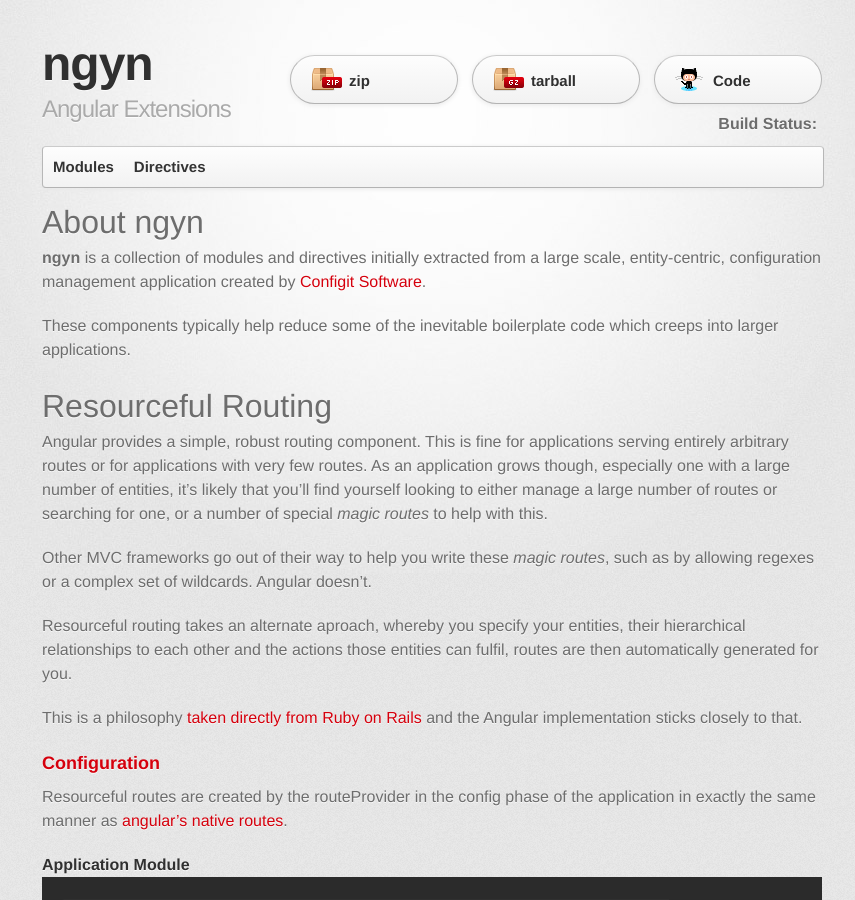
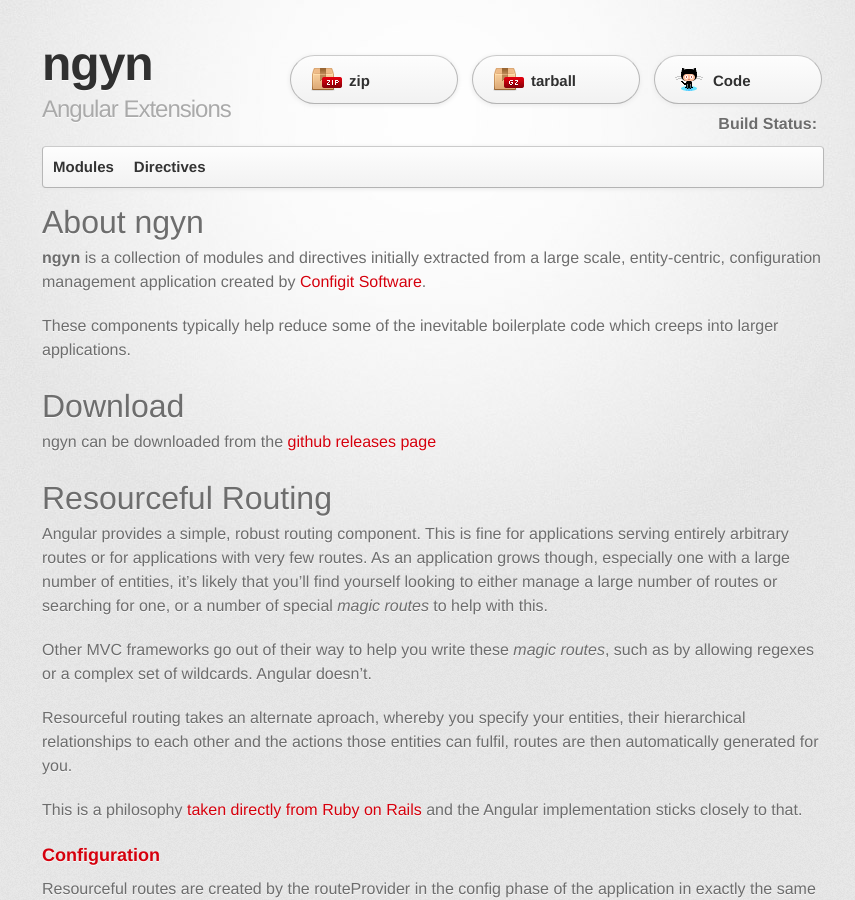
Before and after one commit to configit/ngyn, a Jekyll site: the page built from index.md, in a window 1280 px wide and 900 px high. Shown: the whole window, without its empty margins (208-1063 px from the left). Built offline with Jekyll 4.4.1, drawn with Linux system fonts in a browser that asks for light colours; nearby versions of some CDN libraries; some web fonts are replaced; Markdown is read by kramdown in place of the engine named in the settings; some of the changed text lies outside the part shown.

Commit message:
Updated to reflect latest release

```diff
--- a/index.md
+++ b/index.md
@@ -9,6 +9,9 @@
 configuration management application created by [Configit Software](http://www.configit.com).
 
 These components typically help reduce some of the inevitable boilerplate code which creeps into larger applications.
+
+# Download
+ngyn can be downloaded from the [github releases page](https://github.com/configit/ngyn/releases)
 
 <a id="resourceful_routing"></a>
 # Resourceful Routing
```
Also changed, not shown: other parts of index.md (+1 -3 lines).
